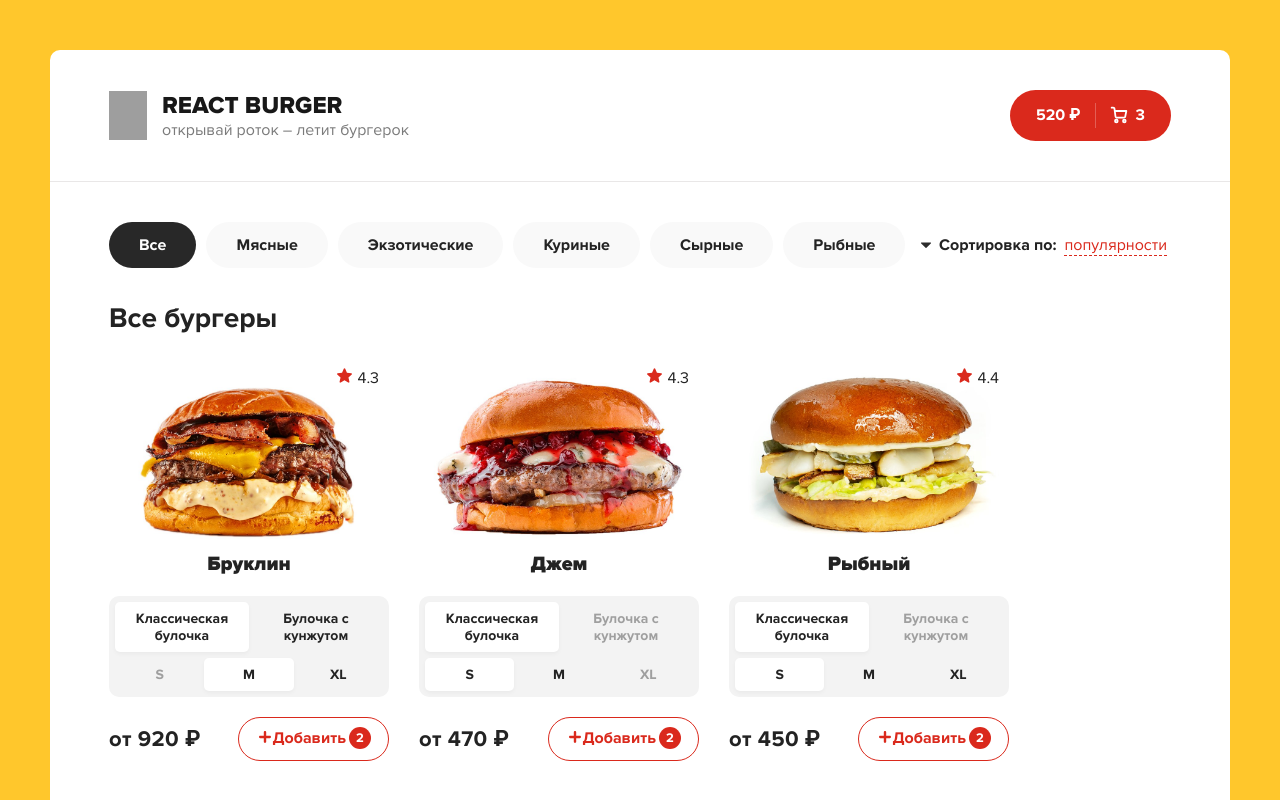
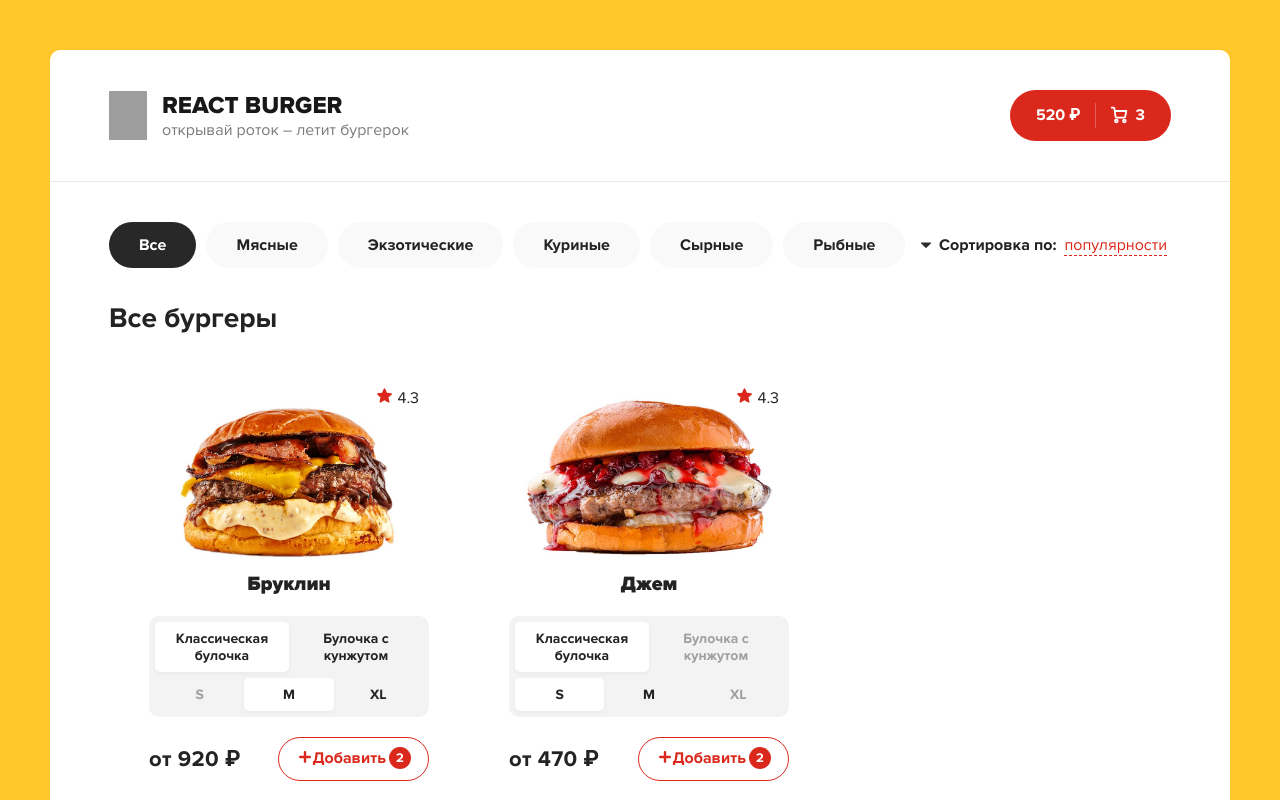
Before and after one commit to Dmitriev-Nikolay/react-burgers, a React (Create React App) app: page / in a window 1280 px wide. Shown: the top 800 px of the page. Built offline with nearby package versions, Linux system fonts and the light colour scheme; data requests are answered from the project's data file; grey boxes are pictures that could not be loaded.

Commit message:
CSS #5
fix css burger-block

```diff
--- a/src/scss/app.scss
+++ b/src/scss/app.scss
@@ -1,8 +1,8 @@
-@import 'fonts';
-@import '/src/scss/variables';
-@import 'libs/normalize';
+@import "fonts";
+@import "/src/scss/variables";
+@import "libs/normalize";
 
-@import 'components/all';
+@import "components/all";
 
 body {
   background-color: $background;
@@ -15,6 +15,19 @@ body {
   margin: 50px auto;
   border-radius: 10px;
   max-width: 1400px;
+}
+
+.container {
+  width: $container-width;
+  margin: 0 auto;
+
+  &--cart {
+    max-width: 820px;
+    margin: 90px auto;
+    .content__title {
+      margin: 0;
+    }
+  }
 }
 
 .content {
@@ -33,19 +46,6 @@ body {
     display: flex;
     align-items: center;
     justify-content: space-between;
-  }
-}
-
-.container {
-  width: $container-width;
-  margin: 0 auto;
-
-  &--cart {
-    max-width: 820px;
-    margin: 90px auto;
-    .content__title {
-      margin: 0;
-    }
   }
 }
 
--- a/src/scss/components/_burger-block.scss
+++ b/src/scss/components/_burger-block.scss
@@ -4,12 +4,7 @@
   position: relative;
   width: 280px;
   text-align: center;
-  margin-bottom: 65px;
-  margin-right: 30px;
-
-  // &:not(:nth-of-type(4n)) {
-  //   margin-right: 2.86%;
-  // }
+  margin: 20px 40px;
 
   &__image {
     width: 260px;
```
